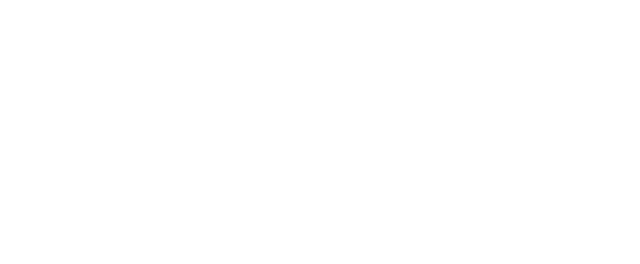
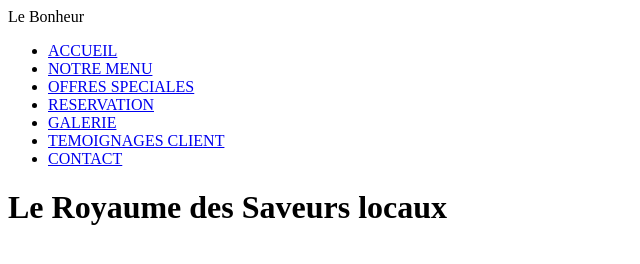
Before and after one commit to modestedjangbo-ai/Projet-1, a plain HTML site: page index.html in a window 1280 px wide. Shown: the whole page, without its empty margins (0-640 px from the left). Drawn offline with Linux system fonts and the light colour scheme.

Commit message:
Ajout de la section header

```diff
--- a/index.html
+++ b/index.html
@@ -3,10 +3,30 @@
 <head>
     <meta charset="UTF-8">
     <meta name="viewport" content="width=device-width, initial-scale=1.0">
-    <title>Projet 1 Menu restaurant</title>
+    <title>Restaurant</title>
     <link rel="stylesheet" href="style.css">
 </head>
 <body>
+    <!--partie du menu de navigation-->
+    <nav class="navbar">
+        <div class="logo">Le Bonheur</div>
 
+        <ul class="nav-links">
+            <li><a href="accueil">ACCUEIL</a></li>
+            <li><a href="notremenu" id="menu-pop">NOTRE MENU</a></li>
+            <li><a href="offresspéciales">OFFRES SPECIALES</a></li>
+            <li><a href="reservation">RESERVATION</a></li>
+            <li><a href="galerie">GALERIE</a></li>
+            <li><a href="temoignageclient">TEMOIGNAGES CLIENT</a></li>
+            <li><a href="contact">CONTACT</a></li>
+        </ul>
+    </nav>
+
+    <!--partie de header-->
+    <header class="hero">
+        <div class="hero-content">
+            <h1>Le Royaume des Saveurs locaux</h1>
+        </div>
+    </header>
 </body>
 </html>
```
